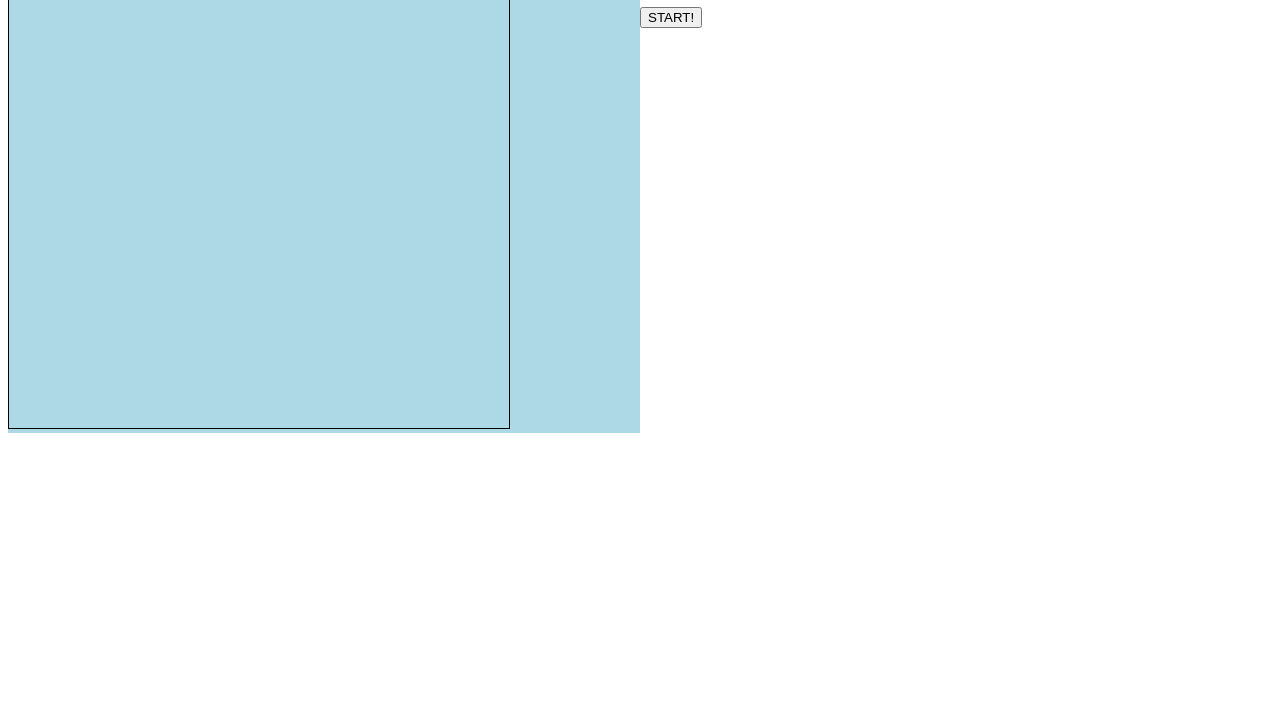
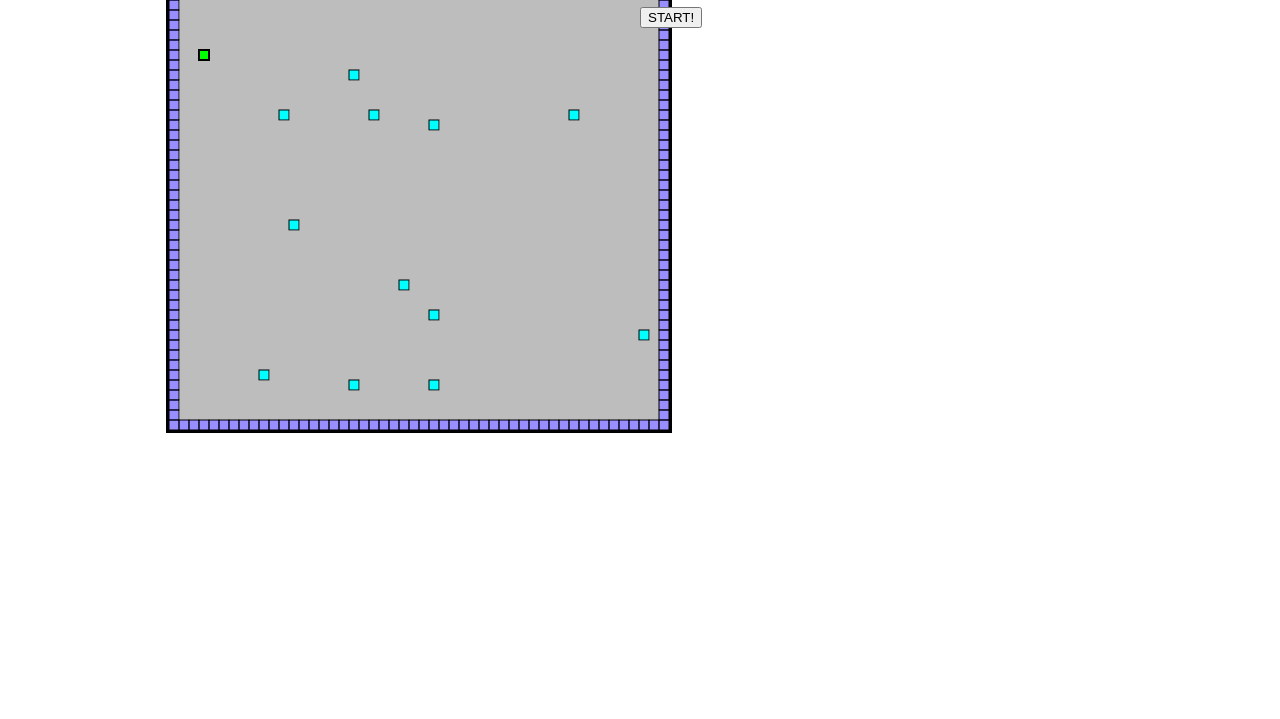
Before and after one commit to conrunyan/Galaga-Tribute, a plain HTML site: page hw2_snakegame/index.html in a window 1280 px wide. Shown: the part 81-800 px from the top of the page. Drawn offline with Linux system fonts and the light colour scheme.

Commit message:
Added borders to non-background objects

```diff
--- a/hw2_snakegame/css_styles/gameStyle.css
+++ b/hw2_snakegame/css_styles/gameStyle.css
@@ -4,16 +4,15 @@
 
 #id-canvascontainer {
     flex: 1;
-    background-color: lightblue;
+    /* background-color: lightblue; */
 }
 
 #id-canvas {
     width: 500px;
     height: 500px;
     border-style: solid;
-    border-width: 1px;
-    margin-left: auto;
-    margin-right: auto;
+    border-width: 3px;
+    margin-left: 25%;
 }
 
 #id-menu {
--- a/hw2_snakegame/js_scripts/snakeGame.js
+++ b/hw2_snakegame/js_scripts/snakeGame.js
@@ -33,47 +33,11 @@ let BOARD_FOOD_COLOR = 'rgba(255, 0, 0, .5)';
 let BOARD_BLOCK_BORDER = 'rgba(0, 0, 0, 1)';
 let BOARD_OBSTACLE_COLOR = 'rgba(0, 255, 255, 1)';
 
-// let list1 = [];
-// let testScore1 = 9999;
-// let testScore2 = 0;
-// let testScore3 = 3;
-
-// let list2 = [1];
-// let list3 = [9999];
-// let list4 = [3,2,1];
-// let list5 = [5,4,3,2,1];
-
-// //1
-// testScore(list1, testScore1);
-// //2
-// testScore(list2, testScore1);
-// testScore(list2, testScore2);
-// //3
-// testScore(list3, testScore1);
-// testScore(list3, testScore2);
-// //4
-// testScore(list4, testScore1);
-// testScore(list4, testScore2);
-// testScore(list4, testScore3);
-// //5
-// testScore(list5, testScore1);
-// testScore(list5, testScore2);
-// testScore(list5, testScore3);
-
-
-
-
-
-// function testScore(inputList, score) {
-//     console.log(`INPUT: ${inputList} SCORE: ${score}`);
-//     scores = inputList;
-//     insertScore(score);
-//     console.log(`\tOUTPUT: ${scores}`);
-//     list2 = [1];
-//     list3 = [9999];
-//     list4 = [3,2,1];
-//     list5 = [5,4,3,2,1];
-// }
+// initial board load
+clearBoard();
+makeGameBoard();
+window.addEventListener('keydown', onKeyDown);
+gameLoop();
 
 function runGame() {
     clearBoard();
@@ -121,7 +85,7 @@ function displayScore(latestScore) {
     let myHighscoreDiv = document.getElementById('id-hscontainer');
     myHighscoreDiv.innerHTML = '';
     for (let i = 0; i < scores.length; i++) {
-        let hsHTML = `<p id="id-hsEntry">Score - ${i+1} - ${scores[i]}</p>`;
+        let hsHTML = `<p id="id-hsEntry">Score #${i+1} - ${scores[i]}</p>`;
         myHighscoreDiv.innerHTML += hsHTML;
     }
 }
@@ -400,12 +364,20 @@ function GamePiece(specs) {
         context.save();
 
         context.fillStyle = color;
-        context.lineWidth = 3;
+        context.lineWidth = 1;
         context.fillRect(
             specs.xCoord,
             specs.yCoord,
             width,
             height);
+        if (specs.type !== 'background') {
+            context.strokeRect(
+                specs.xCoord,
+                specs.yCoord,
+                width,
+                height
+            );
+        }
         context.lineWidth = 5;
         context.strokeStyle = border;
         context.stroke();
@@ -438,8 +410,13 @@ function SnakePiece(specs) {
     function drawGamePiece() {
         context.save();
         context.fillStyle = specs.color;
-        context.lineWidth = 3;
+        context.lineWidth = 2;
         context.fillRect(
+            specs.xCoord,
+            specs.yCoord,
+            specs.width,
+            specs.height);
+        context.strokeRect(
             specs.xCoord,
             specs.yCoord,
             specs.width,
```
